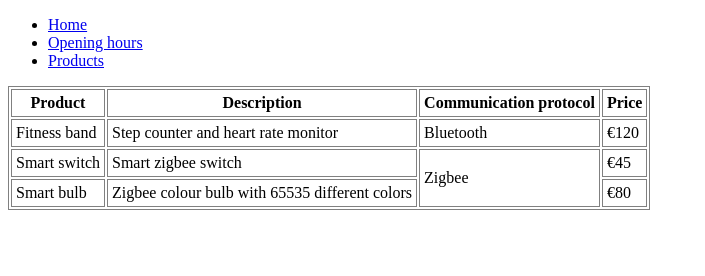
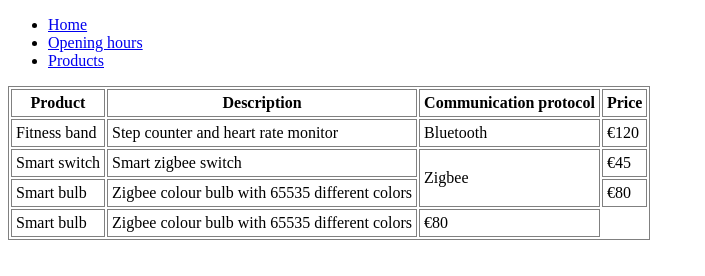
Before and after one commit to pacive/lab5, a plain HTML site: page products.html in a window 1280 px wide. Shown: the whole page, without its empty margins (0-705 px from the left). Drawn offline with Linux system fonts and the light colour scheme.

Commit message:
Add another product
Signed-off-by: Anders Alfredsson <andersb86@gmail.com>

```diff
--- a/products.html
+++ b/products.html
@@ -45,6 +45,11 @@
         <td>Zigbee colour bulb with 65535 different colors</td>
         <td>€80</td>
       </tr>
-    </table>
-  </body>
+    <tr>
+      <td>Smart bulb</td>
+      <td>Zigbee colour bulb with 65535 different colors</td>
+      <td>€80</td>
+    </tr>
+  </table>
+</body>
 </html>
```
